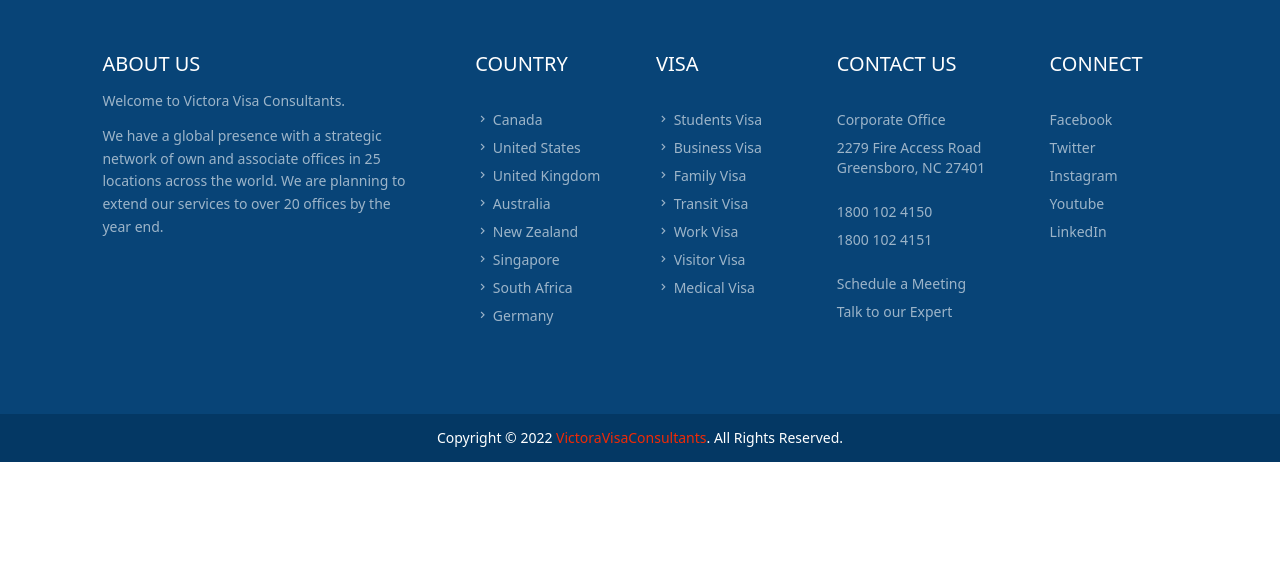
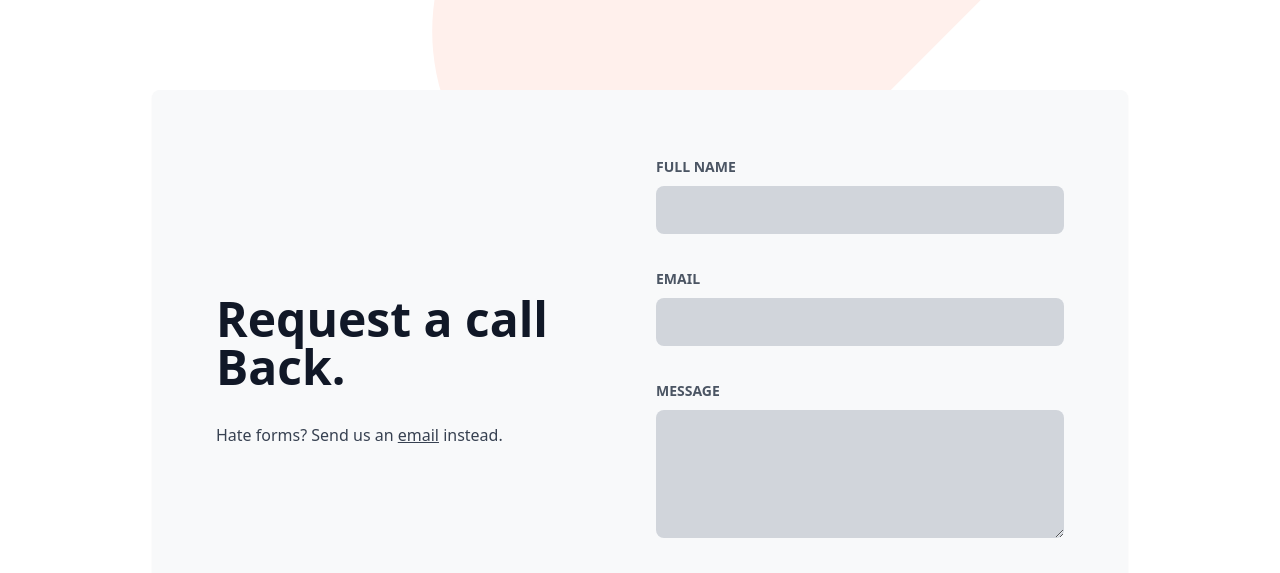
Before and after one commit to allistermugaisi/victoria-visa-consultants, a website: page contact.html in a window 1280 px wide. Shown: the part 354-927 px from the top of the page. Before the commit the page ends 816 px from the top, so only its background shows below. Drawn offline with nearby package versions, Linux system fonts and the light colour scheme.

Commit message:
created contact us content

```diff
--- a/contact.html
+++ b/contact.html
@@ -74,6 +74,56 @@
 				</div>
 			</div>
 		</nav>
+
+		<!-- Content -->
+		<div class="text-center w-full"></div>
+		<div
+			class="container my-24 px-8 grid gap-8 grid-cols-1 md:grid-cols-2 md:px-12 lg:px-16 xl:px-32 py-16 mx-auto bg-veryLightGray text-gray-900 rounded-lg shadow-sm"
+		>
+			<div class="flex flex-col justify-center">
+				<div>
+					<h2 class="text-4xl lg:text-5xl font-bold leading-tight">
+						Request a call Back.
+					</h2>
+					<div class="text-gray-700 mt-8">
+						Hate forms? Send us an <span class="underline">email</span> instead.
+					</div>
+				</div>
+				<div class="mt-8 text-center"></div>
+			</div>
+			<div class="">
+				<div>
+					<span class="uppercase text-sm text-gray-600 font-bold"
+						>Full Name</span
+					>
+					<input
+						class="w-full bg-gray-300 text-gray-900 mt-2 p-3 rounded-lg focus:outline-none focus:shadow-outline"
+						type="text"
+						placeholder=""
+					/>
+				</div>
+				<div class="mt-8">
+					<span class="uppercase text-sm text-gray-600 font-bold">Email</span>
+					<input
+						class="w-full bg-gray-300 text-gray-900 mt-2 p-3 rounded-lg focus:outline-none focus:shadow-outline"
+						type="text"
+					/>
+				</div>
+				<div class="mt-8">
+					<span class="uppercase text-sm text-gray-600 font-bold">Message</span>
+					<textarea
+						class="w-full h-32 bg-gray-300 text-gray-900 mt-2 p-3 rounded-lg focus:outline-none focus:shadow-outline"
+					></textarea>
+				</div>
+				<div class="mt-8">
+					<button
+						class="uppercase text-sm font-bold tracking-wide bg-brightRed hover:bg-brightRedLight text-gray-100 p-3 rounded-lg w-full focus:outline-none focus:shadow-outline"
+					>
+						Send Message
+					</button>
+				</div>
+			</div>
+		</div>
 
 		<footer class="bg-darkBlue py-14">
 			<div
```
Also changed, not shown: index.html (+12 -12 lines), css/main.css.
